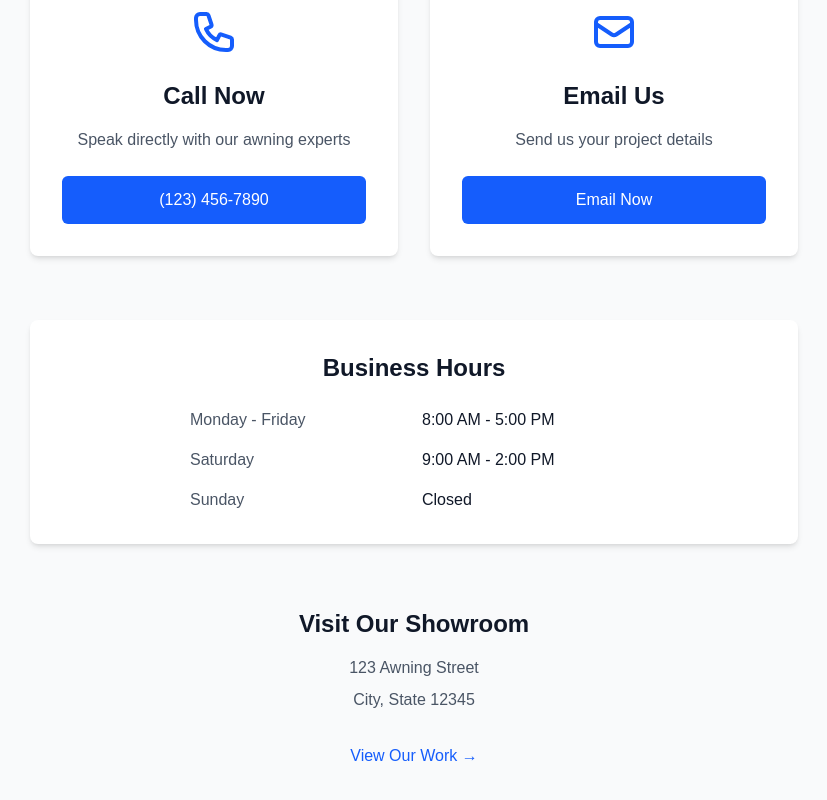
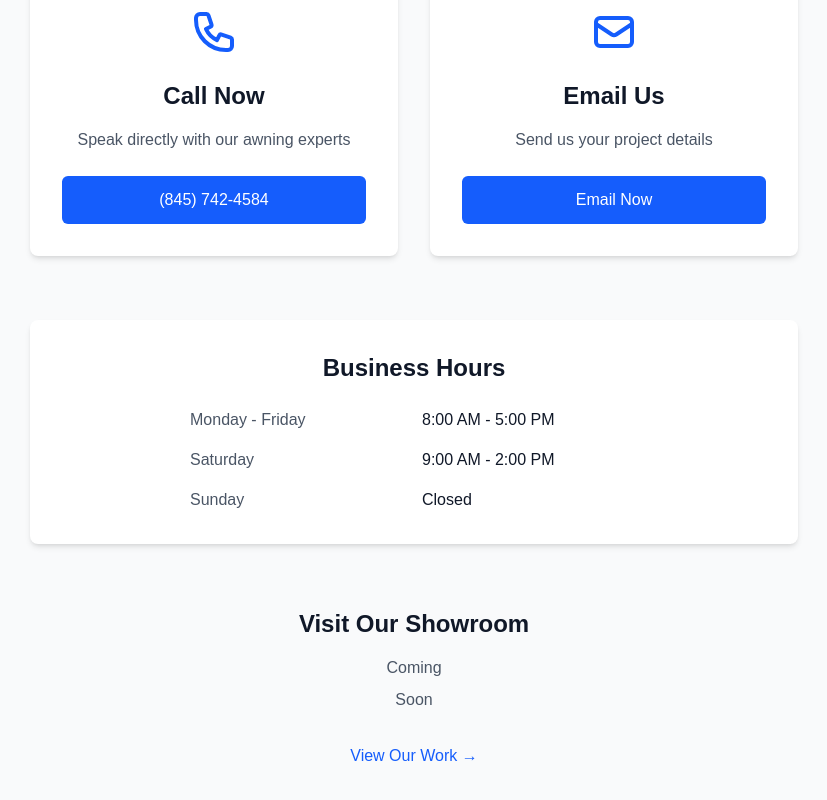
Before and after one commit to NicoPotamus/first-class-awnings, a Next.js app in the folder client/: page /contact in a window 1280 px wide. Shown: the part 328-1128 px from the top of the page, without its empty margins (226-1053 px from the left). Built offline with nearby package versions, Linux system fonts and the light colour scheme.

Commit message:
fix bugs

```diff
--- a/client/src/app/contact/page.tsx
+++ b/client/src/app/contact/page.tsx
@@ -26,10 +26,10 @@ export default function Contact() {
                 Speak directly with our awning experts
               </p>
               <a
-                href="tel:+1234567890"
+                href="tel:+8457424584"
                 className="inline-flex items-center justify-center w-full bg-blue-600 text-white px-6 py-3 rounded-md font-medium hover:bg-blue-700 transition-colors"
               >
-                (123) 456-7890
+                (845) 742-4584
               </a>
             </div>
 
@@ -69,8 +69,8 @@ export default function Contact() {
           {/* Location Info */}
           <div className="text-center">
             <h2 className="text-2xl font-semibold text-gray-900 mb-4">Visit Our Showroom</h2>
-            <p className="text-gray-600 mb-2">123 Awning Street</p>
-            <p className="text-gray-600 mb-8">City, State 12345</p>
+            <p className="text-gray-600 mb-2"> Coming</p>
+            <p className="text-gray-600 mb-8">Soon</p>
             <Link
               href="/portfolio"
               className="text-blue-600 hover:text-blue-800 font-medium"
--- a/client/src/app/page.tsx
+++ b/client/src/app/page.tsx
@@ -1,17 +1,47 @@
+'use client';
+
 import Image from "next/image";
 import Link from "next/link";
 import entranceImg from './assets/entrance.png';
 import foyerImg from './assets/foyer.png';
 import weatherMasterImg from './assets/weather_master.png';
 import roofmount from './assets/roofmount.png';
+import { useEffect, useRef } from 'react';
 
 export default function Home() {
+  const parallaxRef = useRef<HTMLDivElement>(null);
+
+  useEffect(() => {
+    const handleScroll = () => {
+      if (parallaxRef.current) {
+        const scrolled = window.pageYOffset;
+        const rate = scrolled * 0.3; // Adjust this value to control parallax speed
+        parallaxRef.current.style.transform = `translate3d(0px, ${rate}px, 0px)`;
+      }
+    };
+
+    window.addEventListener('scroll', handleScroll, { passive: true });
+    return () => window.removeEventListener('scroll', handleScroll);
+  }, []);
+
   return (
     <main className="min-h-screen">
       {/* Hero Section */}
-      <div className="relative h-[600px] bg-fixed bg-center bg-[length:250%_auto] sm:bg-cover bg-[center_20%] sm:bg-center" style={{
-        backgroundImage: `linear-gradient(rgba(0, 0, 0, 0.5), rgba(0, 0, 0, 0.5)), url(${roofmount.src})`
-      }}>
+      <div className="relative h-[550px] overflow-hidden">
+        <div className="absolute w-full h-[130%] -top-[10%]">
+          <div ref={parallaxRef} className="relative w-full h-full will-change-transform">
+            <Image
+              src={roofmount}
+              alt="Beautiful entrance awning"
+              fill
+              priority
+              className="object-cover object-center"
+              sizes="100vw"
+              quality={100}
+            />
+            <div className="absolute inset-0 bg-black/50" />
+          </div>
+        </div>
         <div className="relative max-w-7xl mx-auto pt-32 px-4 sm:px-6 lg:px-8 h-full flex flex-col justify-center">
           <h1 className="text-4xl sm:text-5xl lg:text-6xl font-bold text-white mb-6">
             Transform Your Outdoor Space
@@ -19,7 +49,7 @@ export default function Home() {
           <p className="text-xl text-white mb-8 max-w-2xl">
             Premium awning solutions for your home or business. Experience comfort and style with First Class Awnings.
           </p>
-          <div className="flex gap-4">
+          <div className="flex gap-4 mb-4">
             <Link
               href="/portfolio"
               className="bg-white text-gray-900 px-8 py-3 rounded-md font-medium hover:bg-gray-100 transition-colors"
```
Also changed, not shown: client/package.json (+6 -5 lines), 1 other file (tests, documents, lock files or other folders).
